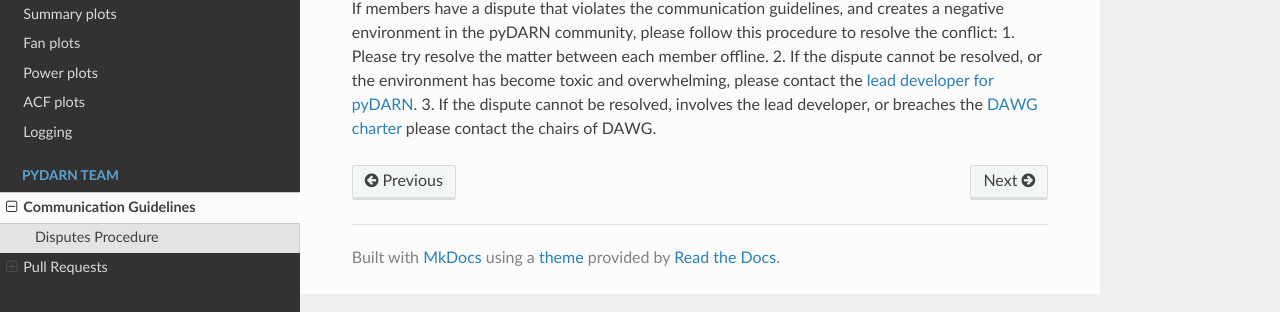
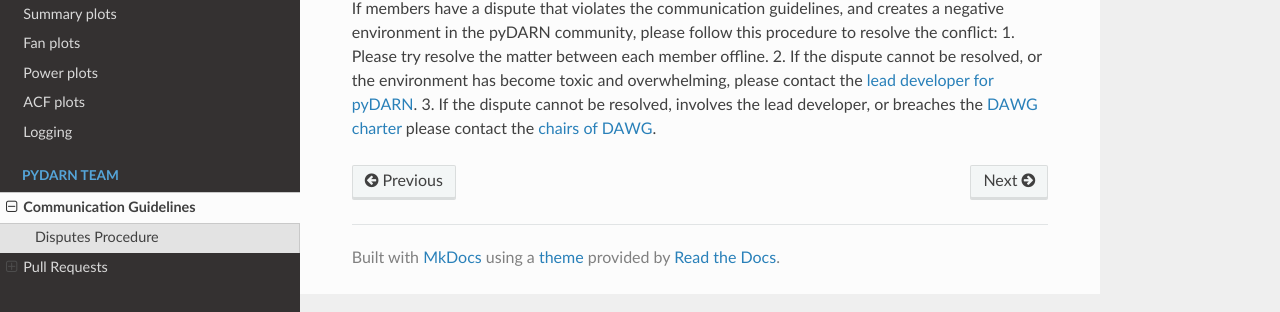
Before and after one commit to SuperDARN/pydarn, an MkDocs documentation site: the page built from docs/dev/communication.md, in a window 1280 px wide. Shown: the part 387-699 px from the top of the page. Built offline with MkDocs 1.6.1, drawn with Linux system fonts in a browser that asks for light colours; nearby versions of some CDN libraries; part of the change alters nothing that is shown.

```diff
--- a/docs/dev/communication.md
+++ b/docs/dev/communication.md
@@ -10,4 +10,4 @@ Also please read workflow documentation on issues and [pull requests](dev/PR.md)
 If members have a dispute that violates the communication guidelines, and creates a negative environment in the pyDARN community, please follow this procedure to resolve the conflict:
 1. Please try resolve the matter between each member offline.
 2. If the dispute cannot be resolved, or the environment has become toxic and overwhelming, please contact the [lead developer for pyDARN](marina.t.schmidt@gmail.com).
-3. If the dispute cannot be resolved, involves the lead developer, or breaches the [DAWG charter](https://superdarn.github.io/dawg/reports/202009/charter-update) please contact the chairs of DAWG.
+3. If the dispute cannot be resolved, involves the lead developer, or breaches the [DAWG charter](https://superdarn.github.io/dawg/reports/202009/charter-update) please contact the [chairs of DAWG](https://www.unis.no/staff/emma-bland/).
```
